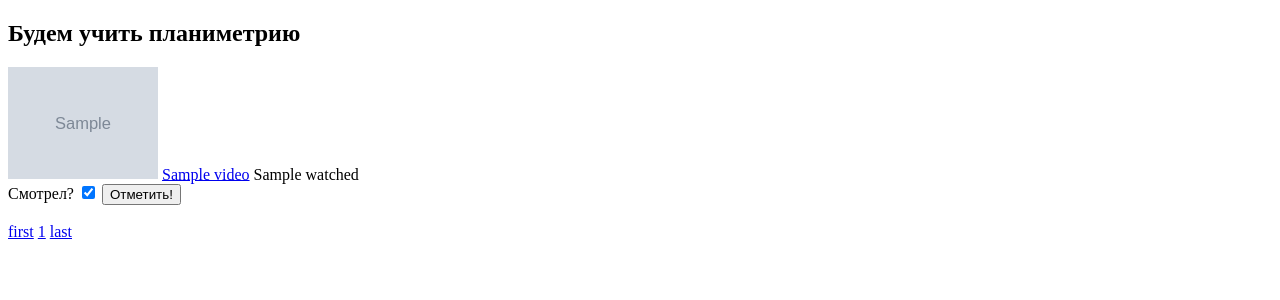
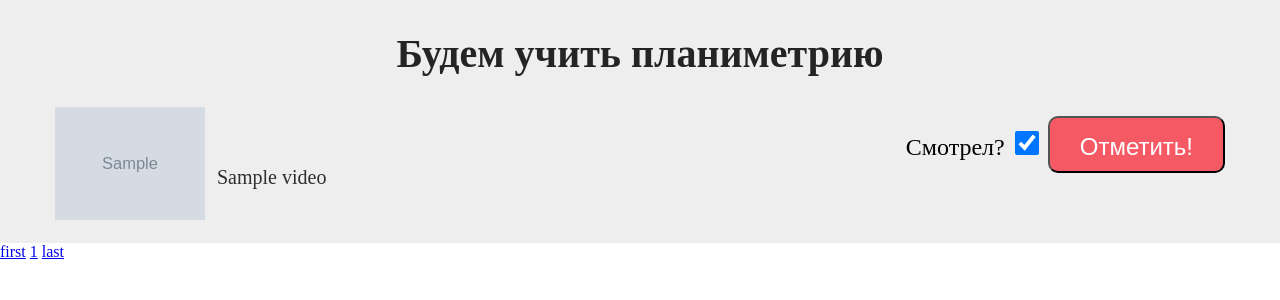
Before and after one commit to Rinaz-netiz/learn_geometry_site, a Flask app: template templates/home.html in a window 1280 px wide. Shown: the top 300 px of the page. Run offline with Flask 3, Linux system fonts and the light colour scheme; the template is opened without the code that fills it: most values are stand-ins (such as "Sample title", 1, 10 or a date in 2020); grey boxes marked "Sample" are stand-in pictures.

Commit message:
ad style

```diff
--- /dev/null
+++ b/static/css/style.css
@@ -0,0 +1,57 @@
+body {
+    margin: 0;
+}
+* {
+    box-sizing: border-box;
+}
+
+.box {
+    background-color: rgb(238, 238, 238);
+}
+.container {
+    max-width: 1170px;
+    margin: 0 auto;
+}
+.box__inner {
+}
+.box__title {
+    font-size: 40px;
+    color: rgb(36, 36, 36);
+    text-align: center;
+    margin: 0;
+    padding: 30px;
+}
+.box__video {
+    display: flex;
+    justify-content: space-between;
+}
+
+.img__and_link a {
+    text-decoration: none;
+    font-size: 20px;
+    color: rgb(47, 47, 47);
+    position:relative;
+    bottom: 36px;
+    left: 8px;
+}
+
+.box__form {
+    margin-top: 8px;
+    font-size: 24px;
+}
+.box__form input[type="checkbox"] {
+    width: 24px;
+    height: 24px;
+    margin-top: 16px;
+}
+.box__form_button {
+    background-color: rgb(244, 89, 100);
+    padding: 15px 30px 10px;
+    font-size: 24px;
+    color: white;
+    border-radius: 10px;
+}
+.box__form_button:hover {
+    background-color: rgb(251, 42, 56);
+    color: rgb(211, 210, 210);
+}
--- a/templates/home.html
+++ b/templates/home.html
@@ -3,29 +3,39 @@
 <head>
     <meta charset="UTF-8">
     <meta name="viewport" content="width=device-width, initial-scale=1.0">
+
+    <link rel= "stylesheet" type= "text/css" href= "{{ url_for('static',filename='css/style.css') }}">
+
     <title>Geometry</title>
 </head>
 <body>
-    <h2>Будем учить планиметрию</h2>
-
-    <div>
+    <div class="box">
+        <div class="container">
+            <div class="box__inner">
+                <h2 class="box__title">Будем учить планиметрию</h2>
                 {% for video in pag.get_content() %}
-        <div>
+                    <div class="box__video">
+                        <div class="img__and_link">
                             <img src="{{ video.image.url }}" alt="image don't load" width="150px">
-            <a href="{{ video.player }}">{{ video.title }}</a>
-            {{ watched }}
-
+                            <a href="{{ video.player }}">
+                                {{ video.title }}
+                            </a>
+                        </div>
+                        <div class="box__form">
                             <form method="POST">
                                 <label for="check">Смотрел?</label>
                                 <input type="checkbox" id="check" name="check" value="{{ video.watched }}" {% if video.watched %}checked{% endif %}>
 
                                 <label for="title"></label>
                                 <input type="hidden" id="title" name="title" value="{{ video.title }}">
-                <input type="submit" value="Отметить!">
+                                <input type="submit" value="Отметить!" class="box__form_button">
                             </form>
+                        </div>
                     </div>
                     <br>
                 {% endfor %}
+            </div>
+        </div>
     </div>
 
     <div class="pages">
```
Also changed, not shown: vk_videos.db. Lines whose indentation alone changed are shown as unchanged.
